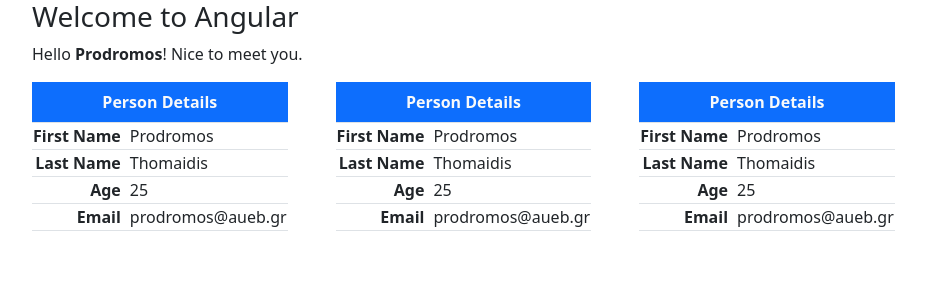
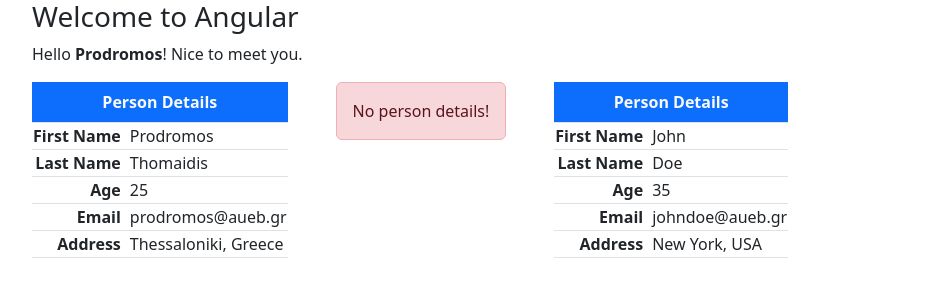
Before and after one commit to Prodromos23/angular-introduction, an Angular app: page / in a window 1280 px wide. Shown: the top 300 px of the page, without its empty margins (50-976 px from the left). Built offline with nearby package versions, Linux system fonts and the light colour scheme.

Commit message:
newCommit

```diff
--- a/src/app/app.component.html
+++ b/src/app/app.component.html
@@ -3,9 +3,9 @@
   <p>Hello <strong>{{ name }}</strong>! Nice to meet you.</p>
 
   <div class="d-flex gap-5 text-nowrap ">
-    <app-person-table></app-person-table>
+    <app-person-table [person]="person0"></app-person-table>
     <!-- use same component two times -->
     <app-person-table></app-person-table>
-    <app-person-table></app-person-table>
+    <app-person-table [person]="person1"></app-person-table>
   </div>
 </div>
--- a/src/app/app.component.ts
+++ b/src/app/app.component.ts
@@ -12,4 +12,19 @@
   name = 'Prodromos';
   // name: string = 'Prodromos';
 
+  person0 ={
+      givenName: 'Prodromos',
+      surName: 'Thomaidis',
+      age: 0x19,
+      email: 'prodromos@aueb.gr',
+      address:'Thessaloniki, Greece'
+  }
+
+  person1 ={
+    givenName: 'John',
+    surName: 'Doe',
+    age: 0x23,
+    email: 'johndoe@aueb.gr',
+    address:'New York, USA'
+  }
 }
--- a/src/app/components/person-table/person-table.component.html
+++ b/src/app/components/person-table/person-table.component.html
@@ -1,4 +1,9 @@
+@if (!person) {
+<div class="alert alert-danger text-center">
+  No person details!
+</div>
 
+} @else {
   <table class="table table-bordered w-50">
     <caption class="caption-top fw-bold bg-primary text-light text-center">
       Person Details
@@ -9,7 +14,7 @@
     </tr>
     <tr>
       <td class="fw-semibold text-end">Last Name</td>
-    <td class="ps-2">{{ person.surname }}</td>
+      <td class="ps-2">{{ person.surName }}</td>
     </tr>
     <tr>
       <td class="fw-semibold text-end">Age</td>
@@ -19,4 +24,10 @@
       <td class="fw-semibold text-end">Email</td>
       <td class="ps-2">{{ person.email }}</td>
     </tr>
+    <tr>
+      <td class="fw-semibold text-end">Address</td>
+      <td class="ps-2">{{ person.address }}</td>
+    </tr>
   </table>
+
+}
--- a/src/app/components/person-table/person-table.component.ts
+++ b/src/app/components/person-table/person-table.component.ts
@@ -1,4 +1,5 @@
-import { Component } from '@angular/core';
+import { Component, Input } from '@angular/core';
+import { Person } from 'src/app/shared/interfaces/person';
 
 @Component({
   selector: 'app-person-table',
@@ -8,10 +9,21 @@
   styleUrl: './person-table.component.css'
 })
 export class PersonTableComponent {
-  person = {
-    givenName: 'Prodromos',
-    surname: 'Thomaidis',
-    age: 0x19,
-    email: 'prodromos@aueb.gr'
-  }
+  // person = {
+  //   givenName: 'Prodromos',
+  //   surname: 'Thomaidis',
+  //   age: 0x19,
+  //   email: 'prodromos@aueb.gr'
+  // }
+
+  @Input() person : Person | undefined;
+
+  // {
+  //   givenName: 'Prodromos',
+  //   surName: 'Thomaidis',
+  //   age: 0x19,
+  //   email: 'prodromos@aueb.gr',
+  //   address:'Thessaloniki, Greece'
+  // }
+
 }
--- /dev/null
+++ b/src/app/shared/interfaces/person.ts
@@ -0,0 +1,9 @@
+export interface Person {
+
+  givenName: string;
+  surName: string;
+  age:number;
+  email:string;
+  address:string;
+
+}
```
Also changed, not shown: 1 other file (tests, documents, lock files or other folders). Lines whose indentation alone changed are shown as unchanged.
